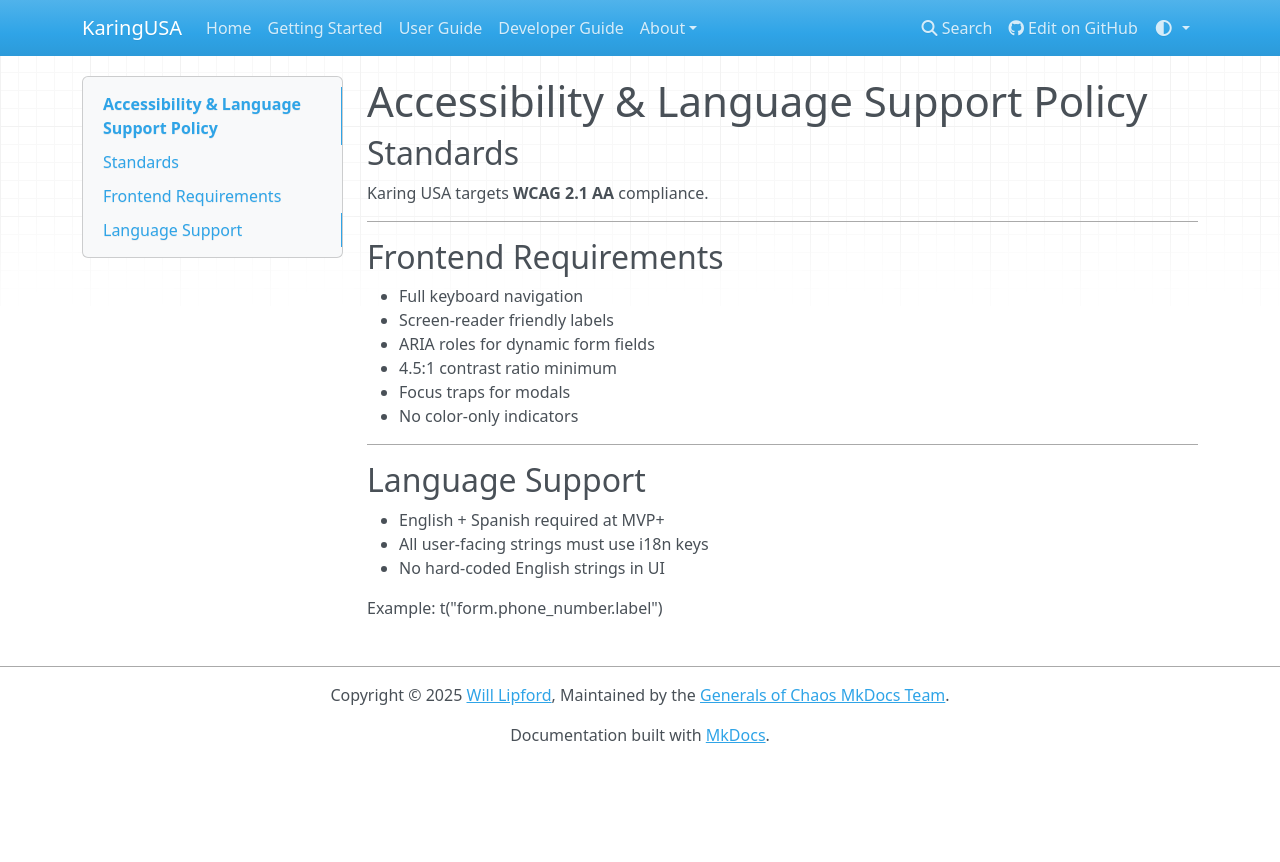
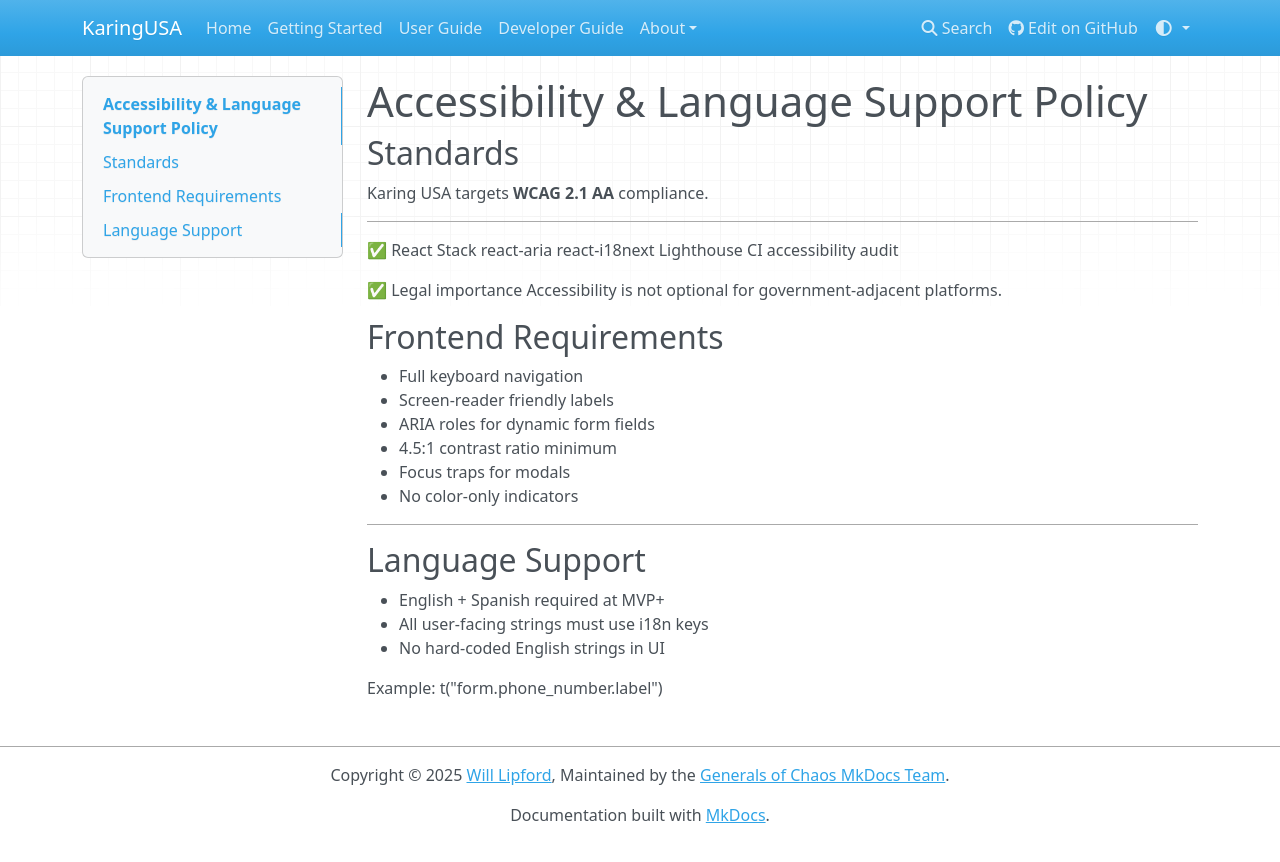
Before and after one commit to Lipford-Dutch/citizen-karen-platform, an MkDocs documentation site: the page built from docs/ACCESSIBILITY.md, in a window 1280 px wide. Shown: the top 862 px of the page. Built offline with MkDocs 1.6.1, drawn with Linux system fonts in a browser that asks for light colours; nearby versions of some CDN libraries.

Commit message:
Update ACCESSIBILITY.md

```diff
--- a/docs/ACCESSIBILITY.md
+++ b/docs/ACCESSIBILITY.md
@@ -4,6 +4,14 @@
 Karing USA targets **WCAG 2.1 AA** compliance.
 
 ---
+
+✅ React Stack
+  react-aria
+  react-i18next
+  Lighthouse CI accessibility audit
+
+✅ Legal importance
+  Accessibility is not optional for government-adjacent platforms.
 
 ## Frontend Requirements
 
```
